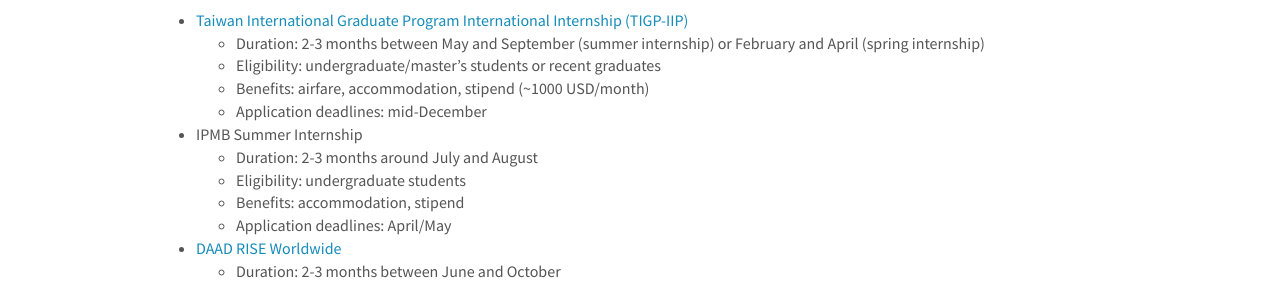
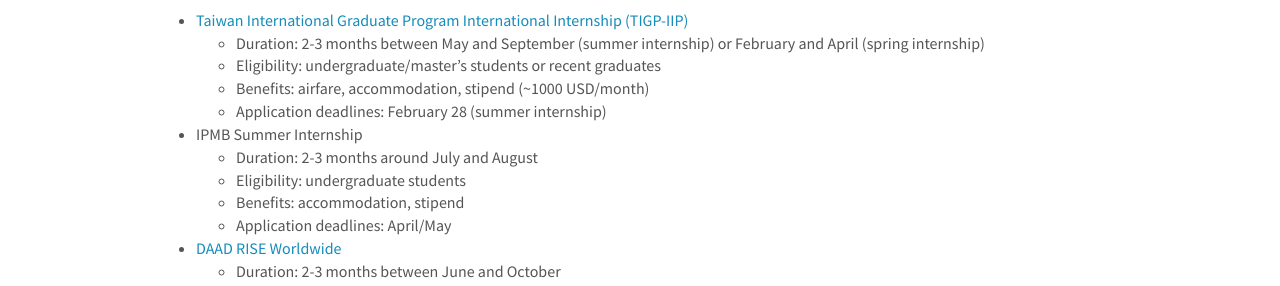
Before and after one commit to tzutongkao/Kao_Lab, a Jekyll site: the page built from _pages/openings.md, in a window 1280 px wide and 900 px high, scrolled down 1692 px. Shown: the part 159-445 px from the top of the window. Built offline with Jekyll 4.4.1, drawn with Linux system fonts in a browser that asks for light colours; nearby versions of some CDN libraries.

Commit message:
Update openings.md

```diff
--- a/_pages/openings.md
+++ b/_pages/openings.md
@@ -82,7 +82,7 @@
   * Duration: 2-3 months between May and September (summer internship) or February and April (spring internship)
   * Eligibility: undergraduate/master's students or recent graduates
   * Benefits: airfare, accommodation, stipend (~1000 USD/month)
-  * Application deadlines: mid-December
+  * Application deadlines: February 28 (summer internship)
 * IPMB Summer Internship
   * Duration: 2-3 months around July and August
   * Eligibility: undergraduate students
```
